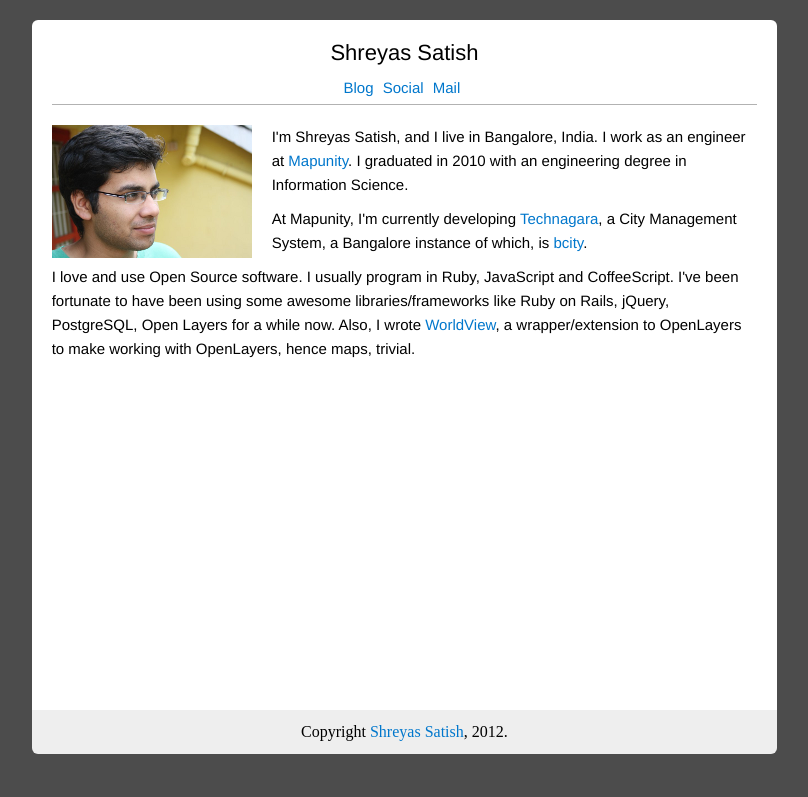
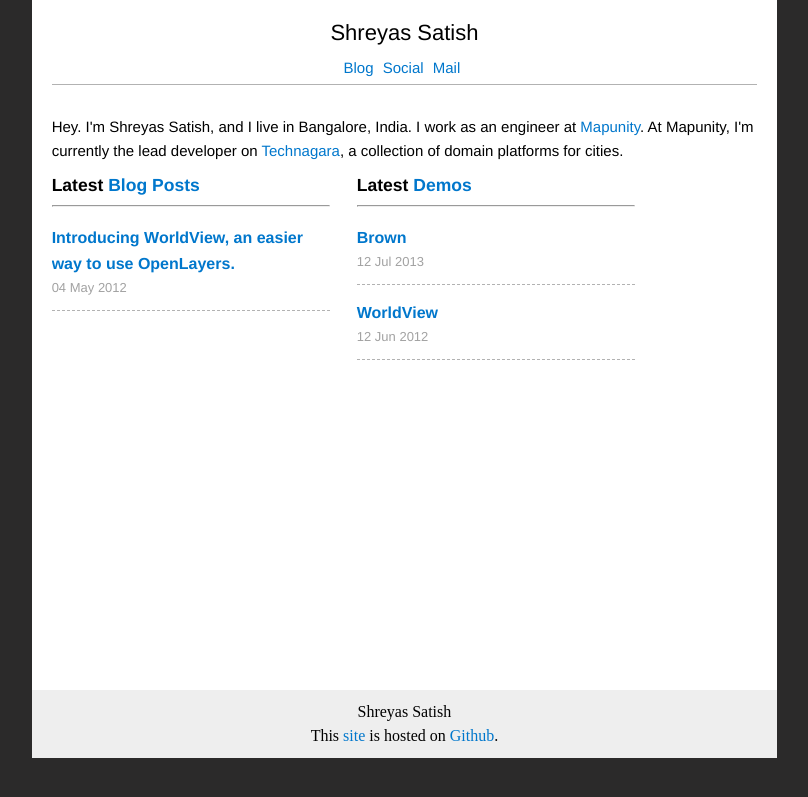
Before and after one commit to shreyas-satish/shreyas-satish.github.com, a Jekyll site: the page built from index.html, in a window 1280 px wide. Shown: the top 797 px of the page, without its empty margins (235-1043 px from the left). Built offline with Jekyll 4.4.1, drawn with Linux system fonts in a browser that asks for light colours; Markdown is read by kramdown in place of the engine named in the settings.

Commit message:
Changed home page. Added brown in demos

```diff
--- a/_layouts/default.html
+++ b/_layouts/default.html
@@ -46,7 +46,9 @@
         <div class = 'twocol'></div>
         <div class = 'eightcol'>
           <div id = 'footer'>
-             Copyright <a href = "https://github.com/shreyas-satish/shreyas-satish.github.com">Shreyas Satish</a>, 2012.
+             Shreyas Satish
+             <br>
+             This <a href = "https://github.com/shreyas-satish/shreyas-satish.github.com">site</a> is hosted on <a href="https://github.com">Github</a>.
           </div>
         </div>
         <div class = 'twocol last'></div>
--- a/_posts/2012-06-12-worldview.html
+++ b/_posts/2012-06-12-worldview.html
@@ -1,6 +1,6 @@
 ---
 layout: false
-title: WorldView Demo
+title: WorldView
 comments: false
 categories: demos
 ---
--- a/css/styles.css
+++ b/css/styles.css
@@ -3,7 +3,7 @@
 /* ============================== */
 
 	body {
-	  background: #4c4c4c;
+	  background: #2b2a2a;
 	  line-height: 24px;
 	}
 
@@ -14,9 +14,6 @@
     padding: 20px;
 	  font-size: 15px;
 	  font-family: "Helvetica Neue", Helvetica, Arial, sans-serif;
-	  margin-top: 20px;
-	  border-top-right-radius: 6px;
-	  border-top-left-radius: 6px;
   }
 
   p {
@@ -69,11 +66,11 @@
 
   .content {
     margin-top: 10px;
+    overflow: auto;
   }
 
   ul.articles {
     list-style-type: none;
-
   }
 
   ul.articles li {
@@ -98,6 +95,33 @@
     text-align:justify;
   }
 
+  ul.home-posts {
+    list-style-type: none;
+  }
+
+  ul.home-posts li {
+    margin-top: 4px;
+    margin-bottom: 4px;
+    padding-top: 10px;
+    padding-bottom: 10px;
+    border-bottom: 1px dashed #b2b2b2;
+    text-align: left;
+  }
+
+  ul.home-posts li h2 a {
+    margin-top: 4px;
+    margin-bottom: 4px;
+    font-size: 16px;
+  }
+
+  ul.home-posts li p {
+    margin-top: 4px;
+    margin-bottom: 4px;
+    line-height: 1.4em;
+    text-align:justify;
+  }
+
+
   ol {
     padding-left: 30px;
   }
@@ -121,6 +145,31 @@
   display:inline;
   }
 
+  .portfolio-project {
+    overflow: auto;
+    margin-bottom: 20px;
+    border-bottom: 1px solid #f2f2f2;
+    padding-bottom: 10px;
+  }
+  .portfolio-project:before {
+    display: block;
+    content: " ";
+    margin-top: -285px;
+    height: 285px;
+    visibility: hidden;
+  }
+  .portfolio-project-title {
+    font-size: 18px;
+    margin-top: 10px;
+    margin-bottom: 20px;
+  }
+
+  h2.project-type {
+    border-bottom: 1px solid #b2b2b2;
+  }
+  .portfolio-project-desc {
+  }
+
   .details {
     color: #a2a2a2;
     font-size: 13px;
@@ -136,14 +185,15 @@
     font-size: 20px;
   }
 
-  .article-content {
-    margin-top: 10px;
+  span.article-content {
+/*    margin-top: 10px;
     margin-bottom: 10px;
+*/    color: #302C25;
+    /*text-align: justify;*/
   }
 
   .article-content p {
     margin-bottom: 7px;
-    text-align: justify;
   }
 
   a {
@@ -166,8 +216,6 @@
     background: #eee;
     padding: 10px;
     text-align: center;
-    border-bottom-left-radius: 6px;
-    border-bottom-right-radius: 6px;
     margin-bottom: 20px;
   }
 
--- a/index.html
+++ b/index.html
@@ -4,19 +4,35 @@ title: Shreyas Satish
 ---
 
 <div class = 'content'>
-  <div class = 'self-photo'>
-    <img src = "/media/shreyas.png" alt = "shreyas" />
+  <p>
+    Hey. I'm Shreyas Satish, and I live in Bangalore, India. I work as an engineer at <a href = "http://mapunity.in" target="_blank">Mapunity</a>. At Mapunity, I'm currently the lead developer on <a href="http://technagara.in" target="_blank">Technagara</a>, a collection of domain platforms for cities.
+  </p>
+  <div class = 'fivecol'>
+  <h3>Latest <a href="/blog">Blog Posts</a></h3>
+  <hr>
+  <ul class = 'home-posts'>
+   {% for post in site.categories["blog"] %}
+     <li>
+       <h2><a href="{{ post.url }}">{{ post.title }}</a></h2>
+       <div class = 'details'>
+         {{ post.date | date_to_string }}
+       </div>
+     </li>
+   {% endfor %}
+  </ul>
   </div>
-  <p>
-  I'm Shreyas Satish, and I live in Bangalore, India. I work as an engineer at <a href = "http://mapunity.in" target="_blank">Mapunity</a>. I graduated in 2010 with an engineering degree in Information Science.
-  </p>
-
-  <p>
-  At Mapunity, I'm currently developing <a href="http://technagara.in" target="_blank">Technagara</a>, a City Management System, a Bangalore instance of which, is <a href = "http://bcity.in" target="_blank">bcity</a>.
-  </p>
-
-  <p>
-  I love and use Open Source software. I usually program in Ruby, JavaScript and CoffeeScript. I've been fortunate to have been using some awesome libraries/frameworks like Ruby on Rails, jQuery, PostgreSQL, Open Layers for a while now. Also,  I wrote <a href="http://github.com/shreyas-satish/worldview" target="_blank">WorldView</a>, a wrapper/extension to OpenLayers to make working with OpenLayers, hence maps, trivial.
-  </p>
-
+  <div class = 'fivecol'>
+    <h3>Latest <a href="/demos">Demos</a></h3>
+    <hr>
+    <ul class = 'home-posts'>
+     {% for post in site.categories["demos"] %}
+       <li>
+         <h2><a href="{{ post.url }}">{{ post.title }}</a></h2>
+         <div class = 'details'>
+           {{ post.date | date_to_string }}
+         </div>
+       </li>
+     {% endfor %}
+    </ul>
+  </div>
 </div>
```
Also changed, not shown: _posts/2012-05-05-demos.html (added, +17 -0 lines), _posts/2013-07-12-brown.html (added, +159 -0 lines).
